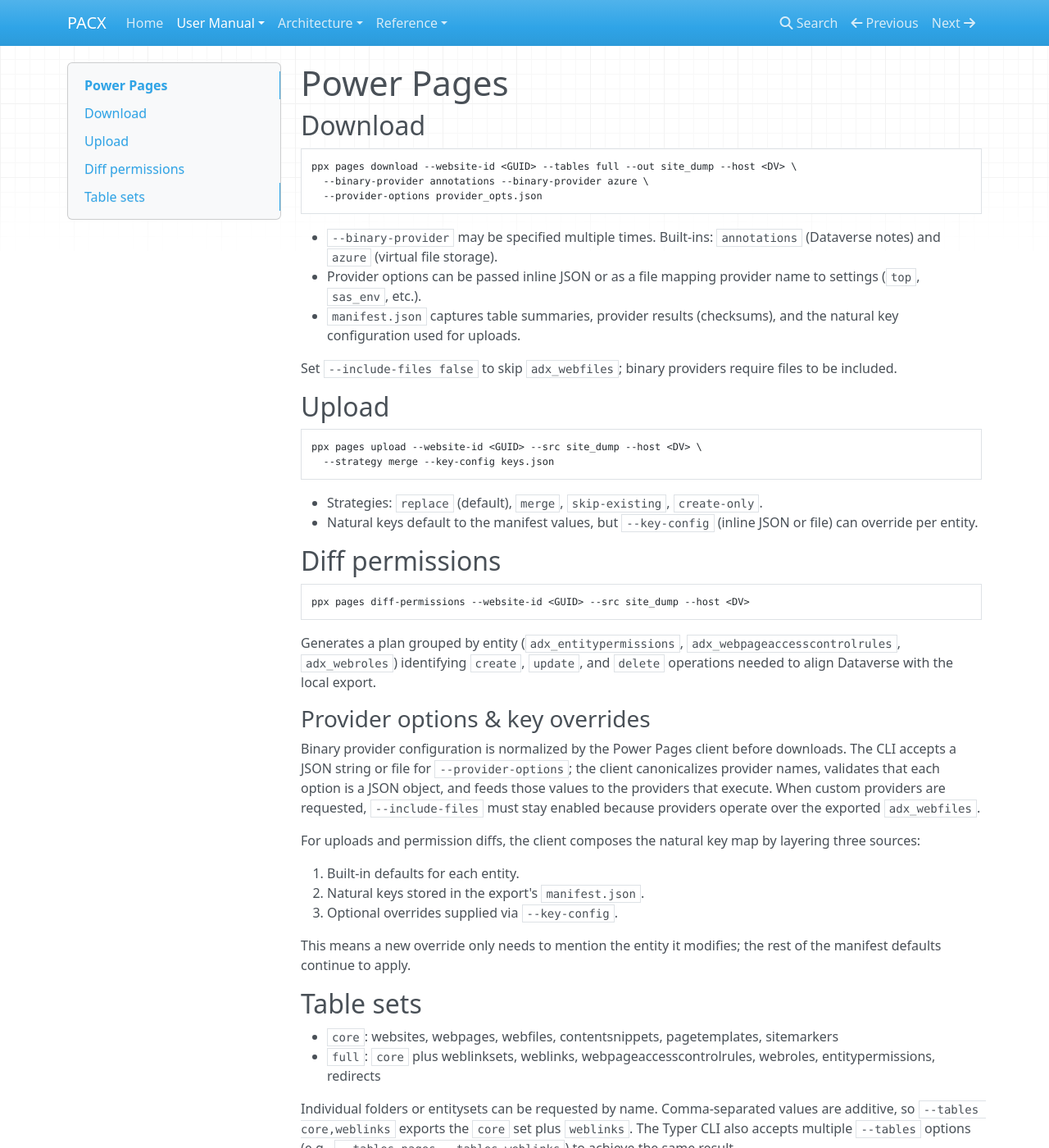
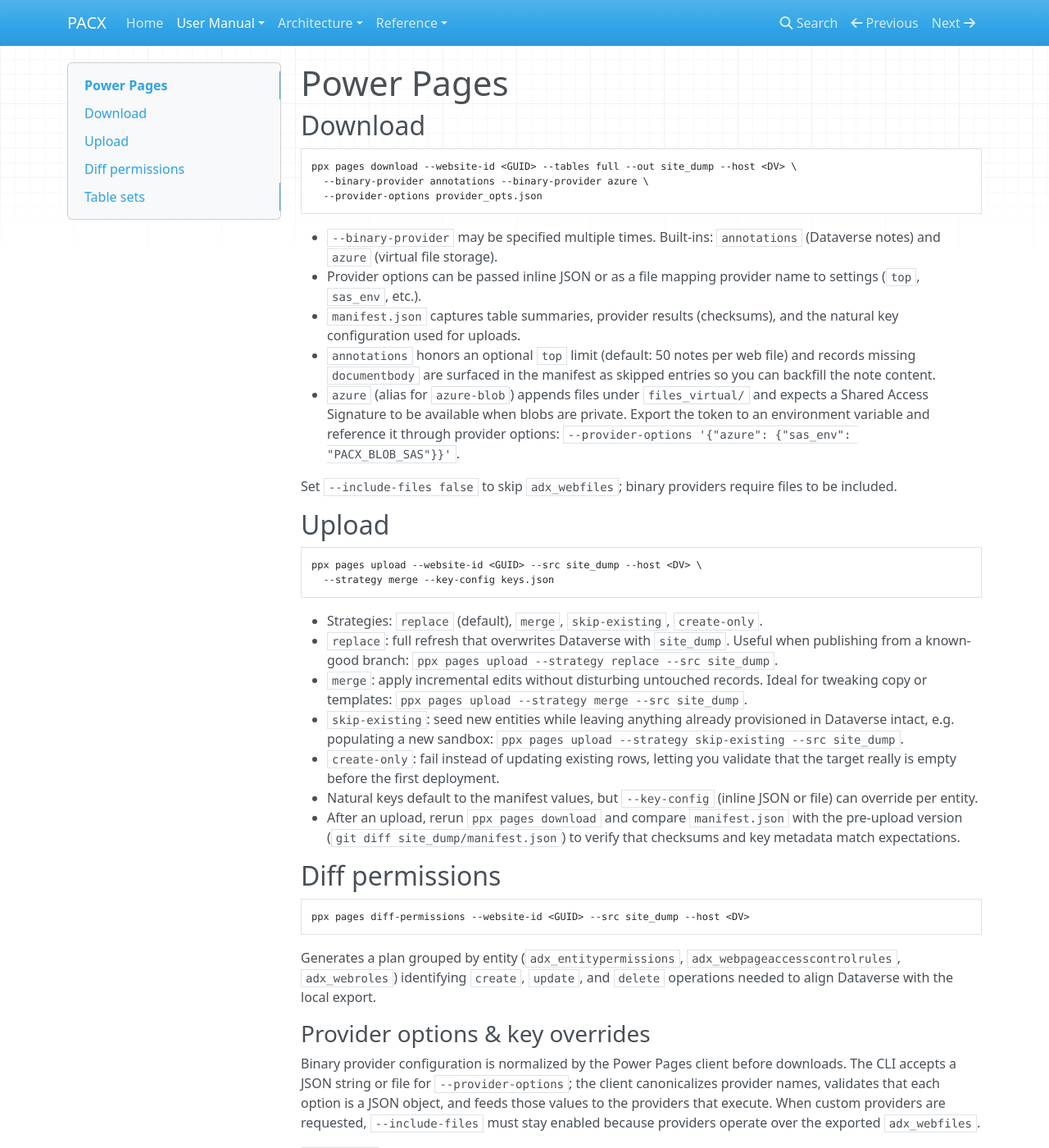
Before and after one commit to JudgeZ/Python-for-Power-Platform, an MkDocs documentation site: the page built from docs/user-manual/04-power-pages.md, in a window 1280 px wide and 1400 px high. Shown: the whole window at 82% size. Built offline with MkDocs 1.6.1, drawn with Linux system fonts in a browser that asks for light colours; nearby versions of some CDN libraries; some of the changed text lies outside the part shown.

Commit message:
docs: refresh pages, connectors, and solutions guides

````diff
--- a/docs/user-manual/04-power-pages.md
+++ b/docs/user-manual/04-power-pages.md
@@ -12,6 +12,8 @@ ppx pages download --website-id <GUID> --tables full --out site_dump --host <DV>
 * `--binary-provider` may be specified multiple times. Built-ins: `annotations` (Dataverse notes) and `azure` (virtual file storage).
 * Provider options can be passed inline JSON or as a file mapping provider name to settings (`top`, `sas_env`, etc.).
 * `manifest.json` captures table summaries, provider results (checksums), and the natural key configuration used for uploads.
+* `annotations` honors an optional `top` limit (default: 50 notes per web file) and records missing `documentbody` are surfaced in the manifest as skipped entries so you can backfill the note content.
+* `azure` (alias for `azure-blob`) appends files under `files_virtual/` and expects a Shared Access Signature to be available when blobs are private. Export the token to an environment variable and reference it through provider options: `--provider-options '{"azure": {"sas_env": "PACX_BLOB_SAS"}}'`.
 
 Set `--include-files false` to skip `adx_webfiles`; binary providers require files to be included.
 
@@ -23,7 +25,12 @@ ppx pages upload --website-id <GUID> --src site_dump --host <DV> \
 ```
 
 * Strategies: `replace` (default), `merge`, `skip-existing`, `create-only`.
+  * `replace`: full refresh that overwrites Dataverse with `site_dump`. Useful when publishing from a known-good branch: `ppx pages upload --strategy replace --src site_dump`.
+  * `merge`: apply incremental edits without disturbing untouched records. Ideal for tweaking copy or templates: `ppx pages upload --strategy merge --src site_dump`.
+  * `skip-existing`: seed new entities while leaving anything already provisioned in Dataverse intact, e.g. populating a new sandbox: `ppx pages upload --strategy skip-existing --src site_dump`.
+  * `create-only`: fail instead of updating existing rows, letting you validate that the target really is empty before the first deployment.
 * Natural keys default to the manifest values, but `--key-config` (inline JSON or file) can override per entity.
+* After an upload, rerun `ppx pages download` and compare `manifest.json` with the pre-upload version (`git diff site_dump/manifest.json`) to verify that checksums and key metadata match expectations.
 
 ## Diff permissions
 
@@ -36,6 +43,8 @@ Generates a plan grouped by entity (`adx_entitypermissions`, `adx_webpageaccessc
 ### Provider options & key overrides
 
 Binary provider configuration is normalized by the Power Pages client before downloads. The CLI accepts a JSON string or file for `--provider-options`; the client canonicalizes provider names, validates that each option is a JSON object, and feeds those values to the providers that execute. When custom providers are requested, `--include-files` must stay enabled because providers operate over the exported `adx_webfiles`.
+
+`azure-blob` requests may fail when a blob is private and no SAS token is supplied; the CLI records these HTTP errors inside `manifest.json -> providers[].errors` so you can rerun the download after fixing credentials. You can also raise the client timeout via `PACX_BLOB_TIMEOUT` (seconds) when large virtual files are slow to stream.
 
 For uploads and permission diffs, the client composes the natural key map by layering three sources:
 
@@ -53,3 +62,14 @@ This means a new override only needs to mention the entity it modifies; the rest
 Individual folders or entitysets can be requested by name. Comma-separated values are additive, so
 `--tables core,weblinks` exports the `core` set plus `weblinks`. The Typer CLI also accepts
 multiple `--tables` options (e.g., `--tables pages --tables weblinks`) to achieve the same result.
+
+### Verifying downloads
+
+After exporting, inspect the `manifest.json` to review the binary provider outcomes and natural key map. To spot drift between environments, diff manifests from two exports:
+
+```bash
+ppx pages download --website-id <GUID> --out prod_dump --host <PROD>
+diff -u site_dump/manifest.json prod_dump/manifest.json
+```
+
+Provider `files` entries surface checksum differences, while mismatched `natural_keys` entries indicate configuration drift that should be reconciled before the next upload.
````
Also changed, not shown: docs/user-manual/06-connectors.md (+12 -3 lines), docs/user-manual/07-solutions.md (+10 -1 lines).
